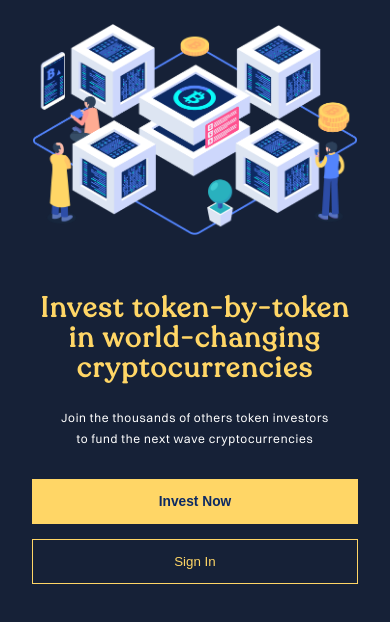
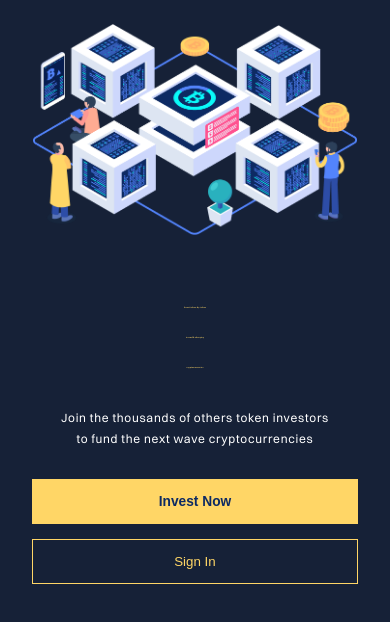
Before and after one commit to adepeju4/landing, a website: page index.html in a window 390 px wide. Shown: the part 80-702 px from the top of the page. Drawn offline with nearby package versions, Linux system fonts and the light colour scheme.

Commit message:
let's see

```diff
--- a/src/stylesheets/landing.css
+++ b/src/stylesheets/landing.css
@@ -548,7 +548,7 @@ button{
     }
 
     .box1 .caption{
-        font-size: 28px;
+        font-size: 2px;
         text-align: center;
         width: 100%;
         height: 101.18px;
```
